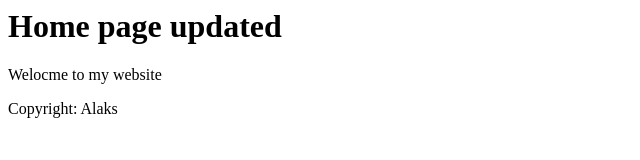
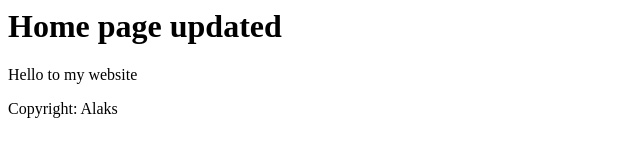
Before and after one commit to aksenovne/demo, a plain HTML site: page index.html in a window 1280 px wide. Shown: the full height of the page, 0-640 px from the left. Drawn offline with Linux system fonts and the light colour scheme.

Commit message:
Change welcome to hello

```diff
--- a/index.html
+++ b/index.html
@@ -4,7 +4,7 @@
 	</head>
 	<body>
 		<h1>Home page updated</h1>
-		<p>Welocme to my website</p>
+		<p>Hello to my website</p>
 		<p>Copyright: Alaks</p>
 	</body>
 </html>
```
